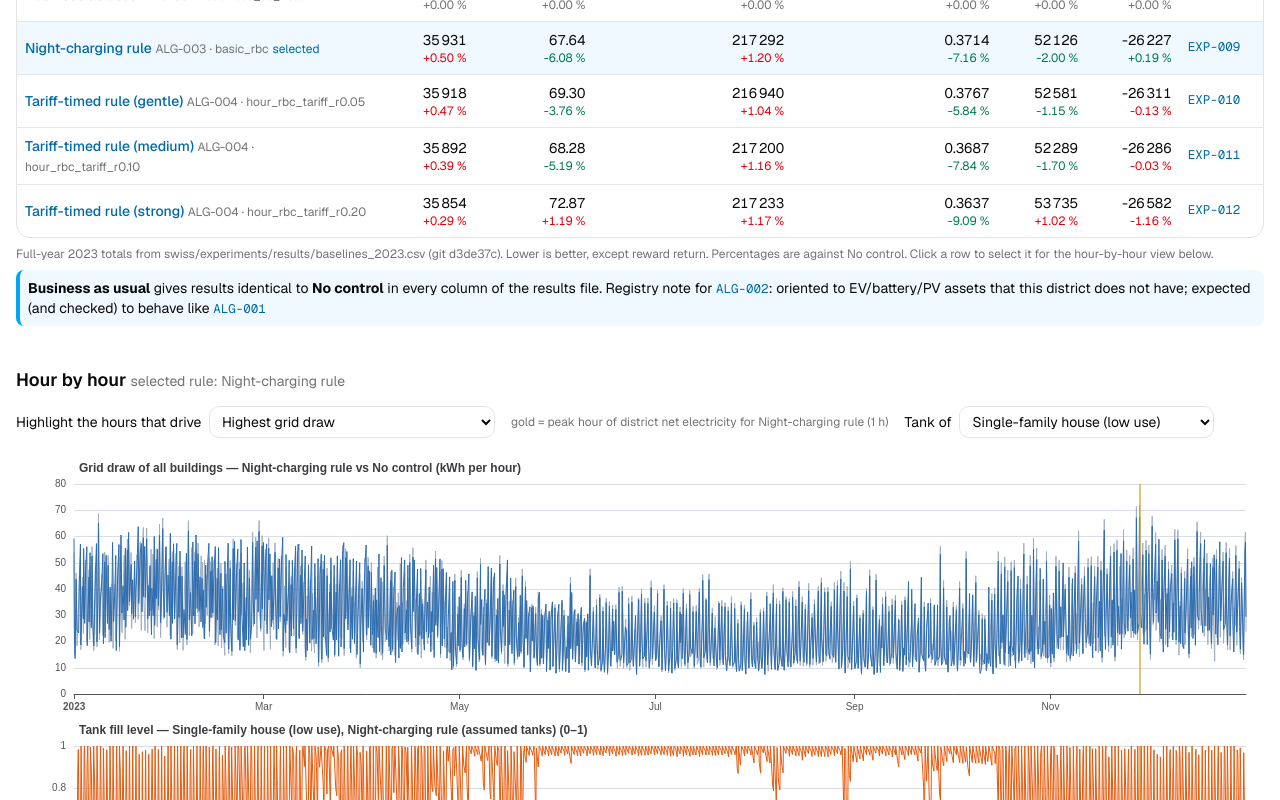
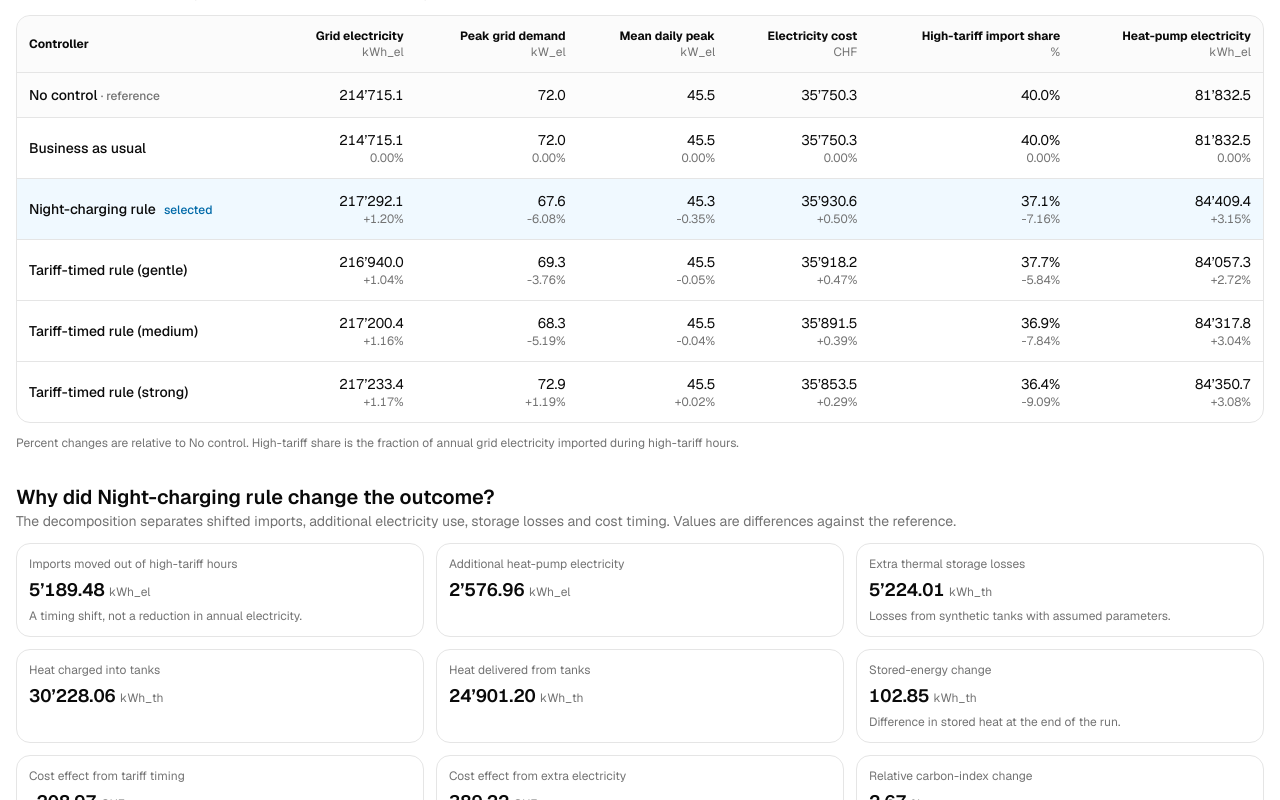
Before and after one commit to aidenfairman12/SuisseCL, a Next.js app in the folder web/: page /results in a window 1280 px wide. Shown: the part 400-1200 px from the top of the page. Built offline with nearby package versions, Linux system fonts and the light colour scheme.

Commit message:
Render annual comparisons and mechanism decomposition from contract

```diff
--- a/web/src/components/results/results-page.tsx
+++ b/web/src/components/results/results-page.tsx
@@ -1,43 +1,43 @@
 "use client";
 import { useState } from "react";
-import { FigureView } from "@/components/charts/registry";
-import { Accordion, AccordionContent, AccordionItem, AccordionTrigger } from "@/components/ui/accordion";
-import { NodeLink } from "@/components/audit/bits";
-import { DEFAULT_CONTROLLER } from "@/components/district/district-view";
-import { TopicHeader } from "@/components/topic-header";
-import { AllKpis } from "./all-kpis";
-import { CompareTable } from "./compare-table";
-import { HourlyView } from "./hourly-view";
-import { useNames } from "@/lib/names";
-import { useResults } from "./results-utils";
-
-function Section({ title, hint, children }: { title: string; hint?: string; children: React.ReactNode }) {
-  return <section className="space-y-3"><h2 className="text-lg font-semibold">{title} {hint && <span className="text-sm font-normal text-muted-foreground">{hint}</span>}</h2>{children}</section>;
+import { useComparisonsYear,useManifest } from "@/lib/contract";
+import type { Comparison } from "@/lib/contract";
+const DEFAULT="ALG-003_basic_rbc";
+const specs=[{id:"import_kwh_el",label:"Grid electricity",unit:"kWh_el"},{id:"peak_kw_el",label:"Peak grid demand",unit:"kW_el"},{id:"mean_daily_peak_kw_el",label:"Mean daily peak",unit:"kW_el"},{id:"cost_chf",label:"Electricity cost",unit:"CHF"},{id:"high_tariff_import_share",label:"High-tariff import share",unit:"%"},{id:"hp_kwh_el",label:"Heat-pump electricity",unit:"kWh_el"}] as const;
+const fmt=(v:number|null|undefined,d=1)=>v==null||!Number.isFinite(v)?"—":v.toLocaleString("en-CH",{maximumFractionDigits:d,minimumFractionDigits:d});
+const val=(c:Comparison|undefined,k:string)=>c?.metrics[k]?.value??null;
+const delta=(c:Comparison|undefined,k:string)=>c?.metrics[k]?.delta_pct??null;
+function Mechanism({label,value,unit,detail}:{label:string;value:number|null|undefined;unit:string;detail?:string}){return <div className="rounded-xl border bg-card p-3"><p className="text-xs text-muted-foreground">{label}</p><p className="mt-1 text-lg font-semibold tabular-nums">{fmt(value,2)} <span className="text-xs font-normal text-muted-foreground">{unit}</span></p>{detail&&<p className="mt-1 text-xs text-muted-foreground">{detail}</p>}</div>}
+export function ResultsPage(){
+ const mf=useManifest("full"),cf=useComparisonsYear("full"),m=mf.data,c=cf.data;const [controller,setController]=useState(DEFAULT);
+ if(!m||!c)return <p className="text-sm text-muted-foreground">Loading annual comparison contract…</p>;
+ const refId=c.reference_controller,refComparison=Object.values(c.comparisons)[0],selected=c.comparisons[controller],mechanisms=selected?.mechanisms;
+ const name=(id:string)=>m.controllers.find(x=>x.id===id)?.display_name??id;
+ const refValue=(key:string)=>refComparison?.metrics[key]?.reference??null;
+ return <div className="space-y-8">
+  <header className="max-w-4xl space-y-2"><p className="text-xs font-semibold uppercase tracking-[0.16em] text-muted-foreground">Annual evaluation · {m.year}</p><h1 className="text-3xl font-semibold tracking-tight">What changes when the controller acts?</h1><p className="text-sm leading-relaxed text-muted-foreground">Compare each controller against the zero-action reference, then inspect the mechanism behind the selected result. Annual energy is reported in kWh; peak demand is mean power in kW. Carbon results are relative comparisons only.</p></header>
+  <section className="space-y-3"><div><h2 className="text-xl font-semibold">Controller comparison</h2><p className="text-sm text-muted-foreground">Annual values from the comparison contract. Select a row to inspect its mechanism below.</p></div>
+   <div className="overflow-x-auto rounded-xl border"><table className="w-full min-w-[820px] text-sm"><thead className="bg-muted/40 text-left text-xs"><tr><th className="p-3">Controller</th>{specs.map(s=><th key={s.id} className="p-3 text-right">{s.label}<span className="block font-normal text-muted-foreground">{s.unit}</span></th>)}</tr></thead><tbody>
+    <tr className="border-t bg-muted/30"><td className="p-3 font-medium">{name(refId)} <span className="text-xs text-muted-foreground">· reference</span></td>{specs.map(s=>{const v=refValue(s.id);return <td key={s.id} className="p-3 text-right tabular-nums">{s.id==="high_tariff_import_share"?(v==null?"—":fmt(v*100)+"%"):fmt(v)}</td>})}</tr>
+    {m.controllers.filter(x=>x.id!==refId).map(x=>{const comp=c.comparisons[x.id],active=controller===x.id;return <tr key={x.id} onClick={()=>setController(x.id)} className={`cursor-pointer border-t transition-colors hover:bg-muted/30 ${active?"bg-sky-50":""}`}><td className="p-3 font-medium">{x.display_name}{active&&<span className="ml-2 text-xs text-sky-700">selected</span>}</td>{specs.map(s=>{const v=val(comp,s.id),d=delta(comp,s.id);return <td key={s.id} className="p-3 text-right tabular-nums"><div>{s.id==="high_tariff_import_share"?(v==null?"—":fmt(v*100)+"%"):fmt(v)}</div><div className="text-xs text-muted-foreground">{d==null?"—":`${d>0?"+":""}${fmt(d,2)}%`}</div></td>})}</tr>})}
+   </tbody></table></div><p className="text-xs text-muted-foreground">Percent changes are relative to {name(refId)}. High-tariff share is the fraction of annual grid electricity imported during high-tariff hours.</p>
+  </section>
+  <section className="space-y-3"><div><h2 className="text-xl font-semibold">Why did {name(controller)} change the outcome?</h2><p className="text-sm text-muted-foreground">The decomposition separates shifted imports, additional electricity use, storage losses and cost timing. Values are differences against the reference.</p></div>
+   {!mechanisms?<p className="rounded-xl border p-4 text-sm text-muted-foreground">No mechanism decomposition is available for this controller.</p>:<>
+    <div className="grid gap-3 sm:grid-cols-2 lg:grid-cols-3">
+     <Mechanism label="Imports moved out of high-tariff hours" value={mechanisms.import_moved_out_of_high_tariff_kwh_el} unit="kWh_el" detail="A timing shift, not a reduction in annual electricity."/>
+     <Mechanism label="Additional heat-pump electricity" value={mechanisms.extra_hp_electricity_kwh_el} unit="kWh_el"/>
+     <Mechanism label="Extra thermal storage losses" value={mechanisms.extra_tank_loss_kwh_th} unit="kWh_th" detail="Losses from synthetic tanks with assumed parameters."/>
+     <Mechanism label="Heat charged into tanks" value={mechanisms.tank_heat_in_kwh_th} unit="kWh_th"/>
+     <Mechanism label="Heat delivered from tanks" value={mechanisms.tank_heat_out_kwh_th} unit="kWh_th"/>
+     <Mechanism label="Stored-energy change" value={mechanisms.stored_heat_change_kwh_th} unit="kWh_th" detail="Difference in stored heat at the end of the run."/>
+     <Mechanism label="Cost effect from tariff timing" value={mechanisms.cost_from_tariff_timing_chf} unit="CHF" detail="Can be negative when imports shift to cheaper hours."/>
+     <Mechanism label="Cost effect from extra electricity" value={mechanisms.cost_from_extra_electricity_chf} unit="CHF"/>
+     <Mechanism label="Relative carbon-index change" value={mechanisms.relative_carbon_change_pct} unit="%" detail="Relative model comparison only; no absolute emissions or tonnes are available."/>
+    </div>
+    <div className="rounded-xl border bg-muted/20 p-4 text-sm"><p className="font-semibold">Reading the result</p><p className="mt-1 text-muted-foreground">A controller can move electricity use away from high-tariff periods and reduce peak power while still increasing total annual electricity. Thermal storage introduces losses, and the heat pump may use more electricity to replace that lost heat. The cost result is the balance between tariff timing and the cost of extra electricity.</p><p className="mt-2 text-xs text-muted-foreground">Peak step: reference {mechanisms.peak_step_reference.toLocaleString()} · selected {mechanisms.peak_step.toLocaleString()}. Carbon-index decomposition is relative only and must not be interpreted as absolute CO₂ emissions.</p></div>
+   </>}
+  </section>
+  <p className="text-xs text-muted-foreground">Annual simulation outputs and mechanism decompositions are modeled results. Storage size, efficiency and standby losses are assumed parameters. This is not a measured field trial.</p>
+ </div>;
 }
-
-export function ResultsPage() {
-  const res = useResults();
-  const names = useNames();
-  const [controller, setController] = useState(DEFAULT_CONTROLLER);
-  if (!res) return <p className="text-sm text-muted-foreground">Loading results…</p>;
-  return (
-    <div className="space-y-10">
-      <Section title="Control rules compared" hint="full year 2023">
-        <CompareTable res={res} controller={controller} onController={setController} />
-      </Section>
-      <Section title="Hour by hour" hint={`selected rule: ${names.ctrl(controller)}`}>
-        <HourlyView res={res} controller={controller} />
-      </Section>
-      <Section title="How robust is this?" hint="the same controllers rerun under different synthetic assumptions">
-        <TopicHeader nodeId="panel:sensitivity" maxNumbers={0} />
-        <FigureView name="sensitivity_bars" bare />
-      </Section>
-      <Section title="All KPIs" hint={`for ${names.ctrl(controller)}, against no control`}>
-        <Accordion className="rounded-lg border px-3">
-          <AccordionItem value="all"><AccordionTrigger>Show all {res.columns.length - 2} results columns</AccordionTrigger><AccordionContent><AllKpis res={res} controller={controller} /></AccordionContent></AccordionItem>
-        </Accordion>
-        <p className="text-xs text-muted-foreground">How the controllers act: <NodeLink id="card:controllers" title /> · <NodeLink id="card:controller_tariff_map" title /> · <NodeLink id="panel:kpis" title /></p>
-      </Section>
-    </div>
-  );
-}
```
